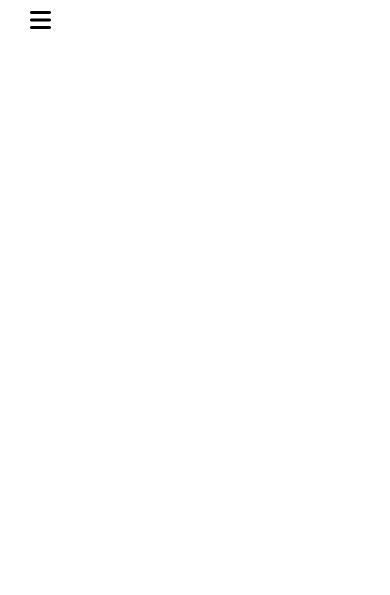
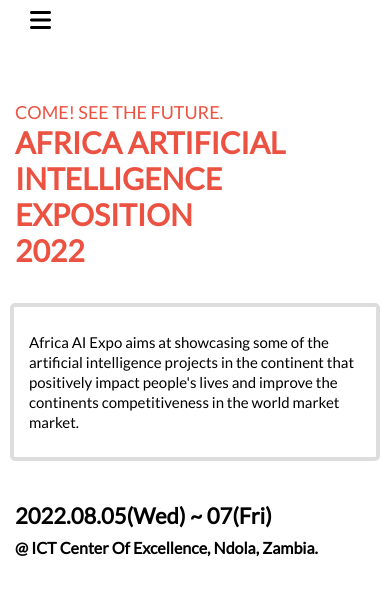
Before and after one commit to Lembani/africa-ai-expo, a plain HTML site: page index.html in a window 390 px wide. Drawn offline with Linux system fonts and the light colour scheme.

Commit message:
Add headline section makrup: - mobile - desktop

```diff
--- a/index.html
+++ b/index.html
@@ -41,7 +41,23 @@
         </nav>
     </header>
 
-
+    <section class="headline-section" id="headline">
+        <h1 class="main-headline">
+            <span class="span-headline-one">COME! SEE THE FUTURE.</span>
+            <br>
+            <span class="span-headline-two">AFRICA ARTIFICIAL INTELLIGENCE EXPOSITION</span>
+            <br>
+            <span class="span-headline-two">2022</span>
+        </h1>
+        <div class="headline-description-container">
+            <p class="headline-description">Africa AI Expo aims at showcasing some of the artificial intelligence projects in the continent
+                that positively impact people's lives and improve the continents competitiveness in the world market market.</p>
+        </div>
+        <div class="event-details">
+            <h3 class="date">2022.08.05(Wed) ~ 07(Fri)</h3>
+            <h5 class="location">@ ICT Center Of Excellence, Ndola, Zambia.</h5>
+        </div>
+    </section>
 
 
 
```
